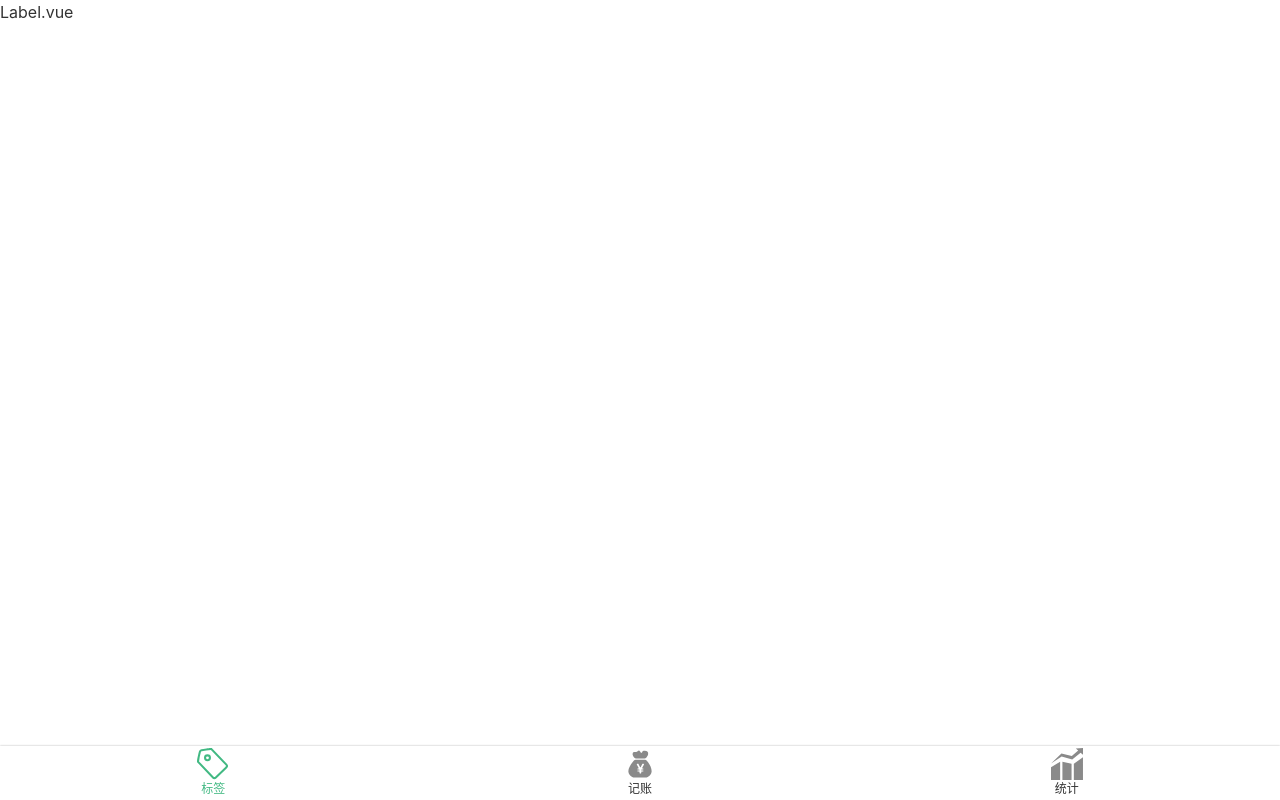
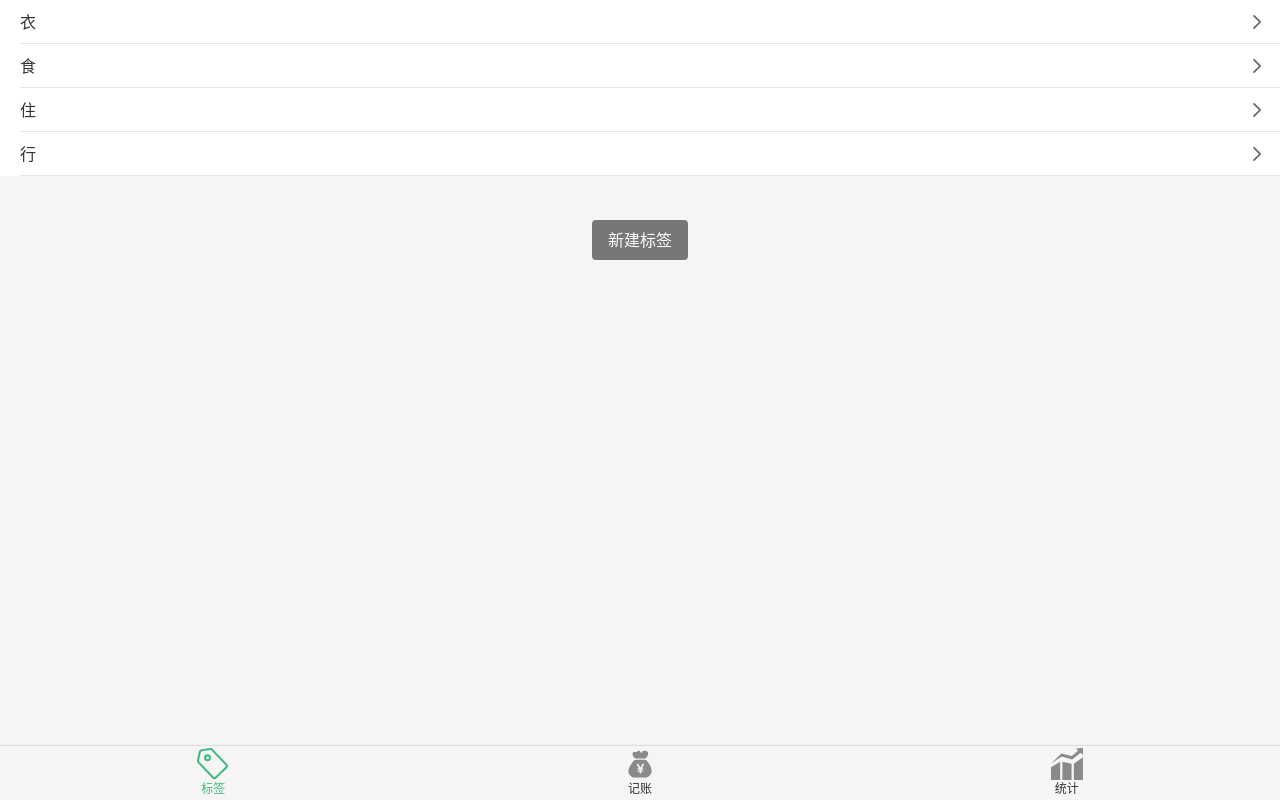
Before and after one commit to quasar1533/vue-morney-1, a Vue app: page /#/labels in a window 1280 px wide. Built offline with nearby package versions, Linux system fonts and the light colour scheme.

Commit message:
使用MVC将数据与视图初步分离

```diff
--- a/src/App.vue
+++ b/src/App.vue
@@ -15,6 +15,8 @@
   color: $color-black;
   font-size: 16px;
   line-height: 1.5;
+
+  background: #f5f5f5;
   position: absolute;
   top: 0;
   left: 0;
--- /dev/null
+++ b/src/models/recordListModel.ts
@@ -0,0 +1,16 @@
+const localStorageKeyName = "recordList";
+
+const recordListModel = {
+  deepClone(data: MyRecord | MyRecord[]) {
+    return JSON.parse(JSON.stringify(data));
+  },
+  fetch() {
+    return JSON.parse(window.localStorage.getItem(localStorageKeyName) || "[]") as MyRecord[];
+    // 做好强制类型指定，方便调用。
+  },
+  save(data: MyRecord[]) {
+    window.localStorage.setItem(localStorageKeyName, JSON.stringify(data));
+  }
+};
+
+export {recordListModel};
--- /dev/null
+++ b/src/models/tagListModel.ts
@@ -0,0 +1,31 @@
+const localStorageKeyName = "tagList";
+
+type TagListModel = {
+  data: string[];
+  fetch: () => string[];
+  createTag: (name: string) => "duplicated" | "success";
+  save: () => void;
+}
+
+const initData = "[\"衣\",\"食\",\"住\",\"行\"]";
+
+const tagListModel: TagListModel = {
+  data: [],
+  fetch() {
+    this.data = JSON.parse(window.localStorage.getItem("tagList") || initData);
+    return this.data;
+  },
+  createTag(name: string) {
+    if (this.data.includes(name)) return "duplicated";
+    else {
+      this.data.push(name);
+      this.save();
+      return "success";
+    }
+  },
+  save() {
+    window.localStorage.setItem(localStorageKeyName, JSON.stringify(this.data));
+  }
+};
+
+export {tagListModel};
--- a/src/router/index.js
+++ b/src/router/index.js
@@ -32,6 +32,7 @@ const router = new VueRouter({
     routes
 });
 export default router;
+
 // {
 //   path: '/',
 //   name: 'Home',
--- a/src/views/Labels.vue
+++ b/src/views/Labels.vue
@@ -1,16 +1,93 @@
 <template>
   <Layout>
-    <p>Label.vue</p>
+    <ol class="tags">
+      <li v-for="tag in tagList" :key="tag">
+        <span>{{ tag }}</span>
+        <Icon name="right"/>
+      </li>
+    </ol>
+    <div class="btnCreate-wrapper">
+      <button class="btnCreate" @click="createNewTag">新建标签</button>
+    </div>
   </Layout>
 </template>
 
 <script lang="ts">
+import Vue from "vue";
+import {Component} from "vue-property-decorator";
+import {tagListModel} from "@/models/tagListModel";
 
-export default {
-  name: "Labels",
-};
+const tagList = tagListModel.fetch();
+
+@Component
+export default class Labels extends Vue {
+  tagList = tagList;
+
+  createNewTag() {
+    const name = window.prompt("请输入标签名（最多四个字）：");
+    if (name === "") {
+      window.alert("标签名不能为空");
+    } else if (name === null) return;
+    else {
+      const result = tagListModel.createTag(name);
+      if (result === "duplicated") this.handle();
+      else tagListModel.createTag(name);
+    }
+  }
+
+  handle() {
+    const isDuplicated = true;
+    while (isDuplicated) {
+      const name = window.prompt("标签名重复，请重新输入：") as string;
+      if (name === "") {
+        window.alert("标签名不能为空");
+        break;
+      } else if (name === null) {
+        return;
+      } else {
+        const result = tagListModel.createTag(name);
+        if (result !== "duplicated") break;
+      }
+    }
+  }
+}
+
+
 </script>
 
 <style lang="scss" scoped>
+.tags {
+  background: #fff;
+  font-size: 16px;
+  padding-left: 20px;
 
+  > li {
+    min-height: 44px;
+    display: flex;
+    align-items: center;
+    justify-content: space-between;
+    border-bottom: 1px solid #e5e5e7;
+
+    svg {
+      color: #666;
+      fill: currentColor;
+      margin-right: 16px;
+    }
+  }
+}
+
+.btnCreate {
+  border: none;
+  background: #767676;
+  color: #ffffff;
+  height: 40px;
+  padding: 0 16px;
+  border-radius: 4px;
+  margin-top: 28px;
+
+  &-wrapper {
+    text-align: center;
+    padding: 16px;
+  }
+}
 </style>
--- a/src/views/Money.vue
+++ b/src/views/Money.vue
@@ -3,7 +3,7 @@
     <Keypad :value.sync="record.amount" @submit="saveRecords"/>
     <Types :value.sync="record.type"/>
     <Notes @update:value="onUpdateNotes"/>
-    <Tags :data-source.sync="tags" @update:selectedTags="onUpdateSelectedTags"/>
+    <Tags :data-source.sync="tagList" @update:selectedTags="onUpdateSelectedTags"/>
   </Layout>
 </template>
 
@@ -14,42 +14,39 @@ import Types from "@/components/money/Types.vue";
 import Notes from "@/components/money/Notes.vue";
 import Tags from "@/components/money/Tags.vue";
 import {Component, Watch} from "vue-property-decorator";
+import {recordListModel} from "@/models/recordListModel";
 
 // 模拟一下数据的迁移，数据库的升级
-window.localStorage.setItem("version", "0.0.1");
-const version = window.localStorage.getItem("version") || "0.0.1";
-const recordList: Record[] = JSON.parse(window.localStorage.getItem("recordList") || "[]");
-
-if (version === "0.0.1") {
-  recordList.forEach(record => {
-    record.createdAt = new Date(2021, 0, 1);
-  });
-} else if (version === '0.0.2') {
-  // doing something
-}
-
+// window.localStorage.setItem("version", "0.0.1");
+// const version = window.localStorage.getItem("version") || "0.0.1";
+// const recordList: Record[] = JSON.parse(window.localStorage.getItem("recordList") || "[]");
+//
+// if (version === "0.0.1") {
+//   recordList.forEach(record => {
+//     record.createdAt = new Date(2021, 0, 1);
+//   });
+// } else if (version === '0.0.2') {
+//   // doing something
+// }
 // --------------------------分割线
 
-type Record = {
-  tags: string[];
-  type: string;
-  notes: string;
-  amount: number;
-  createdAt?: Date;   // 表示该项可有可无！！
-}
+// // eslint-disable-next-line @typescript-eslint/no-var-requires
+// const {recordListModel} = require('@/recordListModel.ts');
+
+const recordList = recordListModel.fetch();
 
 @Component({
   components: {Tags, Notes, Types, Keypad},
 })
 export default class Money extends Vue {
-  tags = ["衣", "食", "住", "行"];
-  record: Record = {
-    tags: [], type: "-", notes: "", amount: 0
+  tagList = ["衣", "食", "住", "行"];
+  record: MyRecord = {
+    tagList: [], type: "-", notes: "", amount: 0
   };
-  recordList: Record[] = JSON.parse(window.localStorage.getItem("localList") || "[]");
+  recordList = recordList;
 
   onUpdateSelectedTags(value: string[]) {
-    this.record.tags = value;
+    this.record.tagList = value;
   }
 
   onUpdateNotes(value: string) {
@@ -57,14 +54,14 @@ export default class Money extends Vue {
   }
 
   saveRecords() {
-    const deepClone: Record = JSON.parse(JSON.stringify(this.record));
-    deepClone.createdAt = new Date();
-    this.recordList.push(deepClone);
+    const dataClone: MyRecord = recordListModel.deepClone(this.record);
+    dataClone.createdAt = new Date();
+    this.recordList.push(dataClone);
   }
 
   @Watch("recordList")
   onRecordListChanged() {
-    window.localStorage.setItem("recordList", JSON.stringify(this.recordList));
+    recordListModel.save(this.recordList);
   }
 }
 </script>
--- a/vue.config.js
+++ b/vue.config.js
@@ -11,7 +11,7 @@ module.exports = {
       .test(/\.svg$/)
       .include.add(dir).end()
       .use('svg-sprite-loader').loader('svg-sprite-loader').options({extract: false}).end()  // 选项表示不单独析出文件
-      .use('svgo-loader').loader('svgo-loader')
+      .use('svgo-loader').loader('svgo-loader')     // 配置自动清除引入的svg文件的fill属性
       .tap(options => ({...options, plugins: [{removeAttrs: {attrs: 'fill'}}]})).end();
     config.plugin('svg-sprite').use(require('svg-sprite-loader/plugin'), [{plainSprite: true}]);
     config.module.rule('svg').exclude.add(dir); // 将其他svg-loader 排出该目录
```
Also changed, not shown: learn-md/learn-v2.md (+11 -0 lines), learn-md/learn-v3.md (added, +8 -0 lines), src/custom.d.ts (added, +7 -0 lines), src/router/index.ts (+12 -7 lines), src/views/EditLabel.vue (added, +20 -0 lines), src/assets/icons/right.svg (added).
